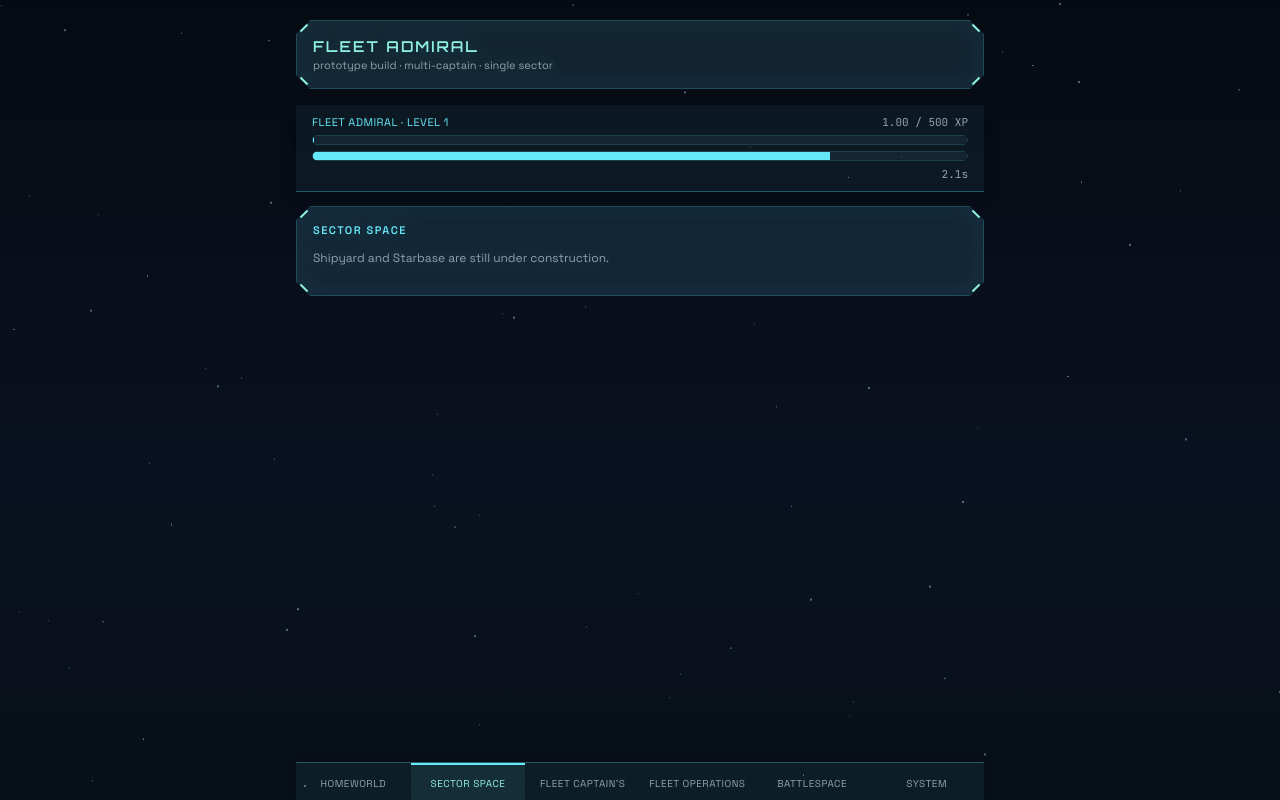
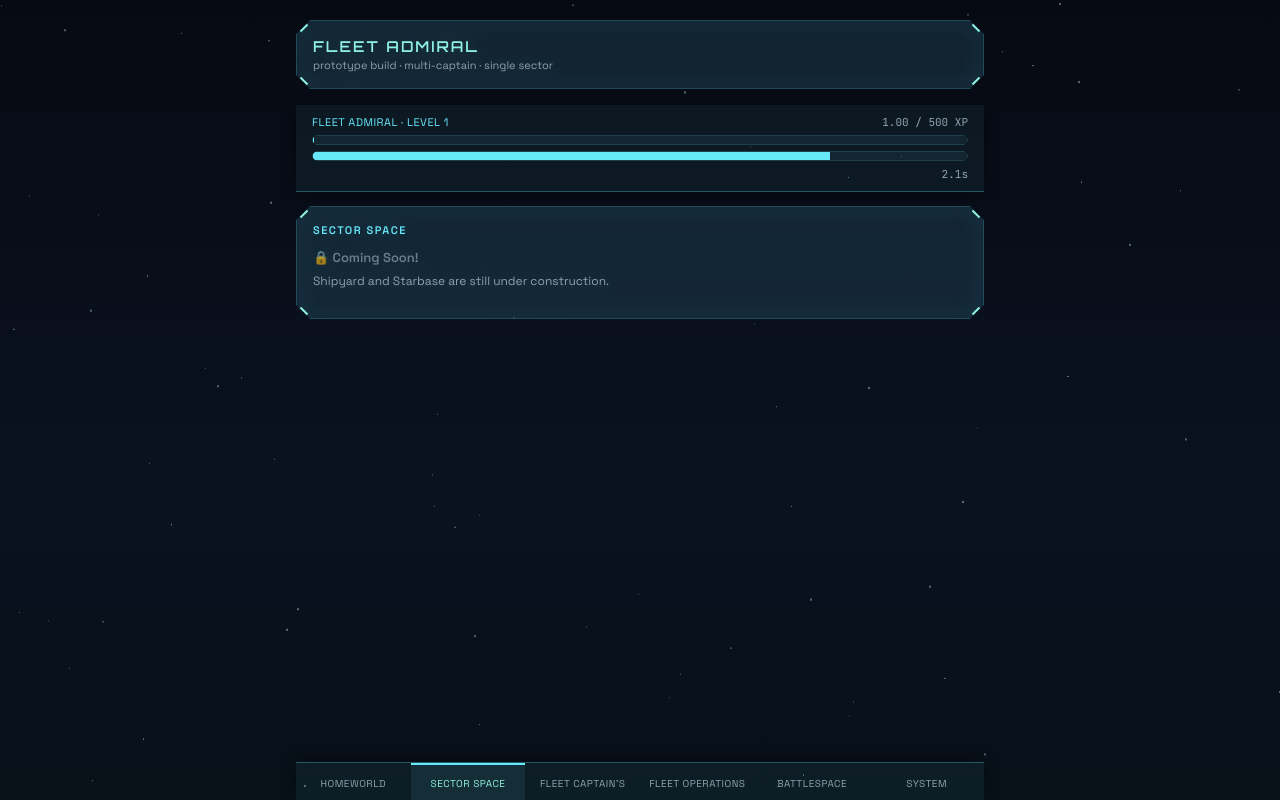
Before and after one commit to Scythrael/HyperionLegacy, a Svelte app: page / in a window 1280 px wide. Both pictures are taken after a click on the button "SECTOR SPACE". Built offline with nearby package versions, Linux system fonts and the light colour scheme.

Commit message:
feat: restyle Sector Space/Battlespace placeholders to match the locked-content pattern

```diff
--- a/src/App.svelte
+++ b/src/App.svelte
@@ -559,6 +559,7 @@
       <div class="tab-scroll-area">
       <Panel>
         <div class="panel-title">SECTOR SPACE</div>
+        <p class="locked-heading">🔒 Coming Soon!</p>
         <p class="prestige-text">Shipyard and Starbase are still under construction.</p>
       </Panel>
       </div>
@@ -754,6 +755,7 @@
       <div class="tab-scroll-area">
       <Panel>
         <div class="panel-title">BATTLESPACE</div>
+        <p class="locked-heading">🔒 Coming Soon!</p>
         <p class="prestige-text">PvP and PvE fleet operations will live here.</p>
       </Panel>
       </div>
@@ -1183,6 +1185,13 @@
   }
   .buy-btn:disabled { cursor: not-allowed; }
   .prestige-text { font-size: 12px; color: var(--color-text-secondary); line-height: 1.5; margin: 0 0 12px; }
+  .locked-heading {
+    font-size: 13px;
+    font-weight: 600;
+    color: var(--color-text-secondary);
+    opacity: 0.7;
+    margin: 0 0 6px;
+  }
   .prestige-row { display: flex; justify-content: space-between; align-items: center; flex-wrap: wrap; gap: 10px; }
   .prestige-yield { font-size: 12px; }
   .prestige-btn {
```
